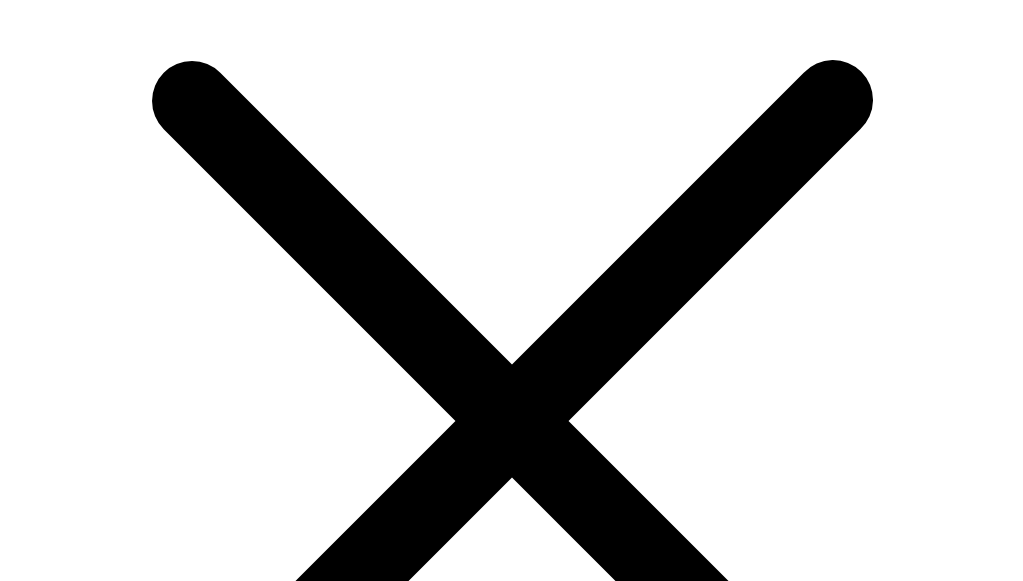
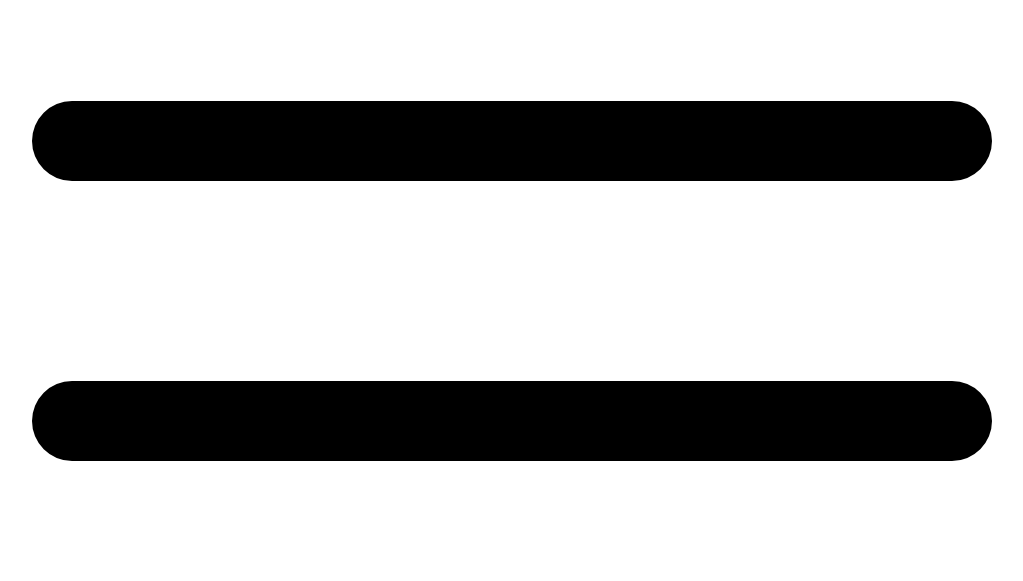
Before and after one commit to JannatunNimeNishat/rocket-jobs, a React (Vite) app: page / in a window 1280 px wide. Shown: the part 219-800 px from the top of the page, without its empty margins (128-1151 px from the left). Built offline with nearby package versions, Linux system fonts and the light colour scheme.

Commit message:
small bug fixes

```diff
--- a/src/components/Header.jsx
+++ b/src/components/Header.jsx
@@ -2,20 +2,20 @@ import React, { useState } from 'react';
 import { Link, NavLink } from 'react-router-dom';
 import { Bars3Icon, XMarkIcon } from '@heroicons/react/24/solid'
 const Header = () => {
-    const [openIcon, setOpenIcon] = useState(true)
+    const [openIcon, setOpenIcon] = useState(false)
 
     return (
         <div className=' bg-[#D9D9D9] pt-6 pb-3   '>
                 <div className='md:hidden '>
                     {
-                        openIcon ?
+                        openIcon === true ?
                             <XMarkIcon onClick={() => setOpenIcon(!openIcon)} className='h-6 w-6 text-black ml-3'></XMarkIcon>
                             :
                             <Bars3Icon onClick={() => setOpenIcon(!openIcon)} className='h-6 w-6 text-black ml-3'></Bars3Icon>
                     }
                 </div>
 
-                   <div className={`w-2/3 md:w-10/12 ml-8 md:mx-auto md:flex items-center justify-between rounded  bg-white md:bg-[#D9D9D9] absolute md:static  p-3  ${openIcon ? 'top-14' : '-top-52'} `} >
+                   <div className={`w-2/3 md:w-10/12 ml-8 md:mx-auto md:flex items-center justify-between rounded  bg-white md:bg-[#D9D9D9] absolute md:static  p-3  ${openIcon === true ? 'top-14' : '-top-56'} `} >
 
                    <Link to='/'> <h3 className='text-3xl font-bold'>Rocket Jobs</h3></Link>
                     <div className='flex flex-col md:flex-row   md:gap-5 text-xl'>
--- a/src/components/Home.jsx
+++ b/src/components/Home.jsx
@@ -41,7 +41,7 @@ const Home = () => {
             <section className='mt-32 my-container'>
                 <h3 className='text-3xl font-bold text-center'>Job Category List</h3>
                 <p className='mt-3 text-center'><small>Explore thousands of job opportunities with all the information you need. Its your future</small></p>
-                <div className='mt-8 md:flex justify-between gap-3'>
+                <div className='mt-8 flex flex-col md:flex-row justify-between items-center gap-3'>
                     {
                         jobCategory.map(singleCategory => <JobCategory
                             key={singleCategory.id}
```
Also changed, not shown: 1 other file (tests, documents, lock files or other folders).
